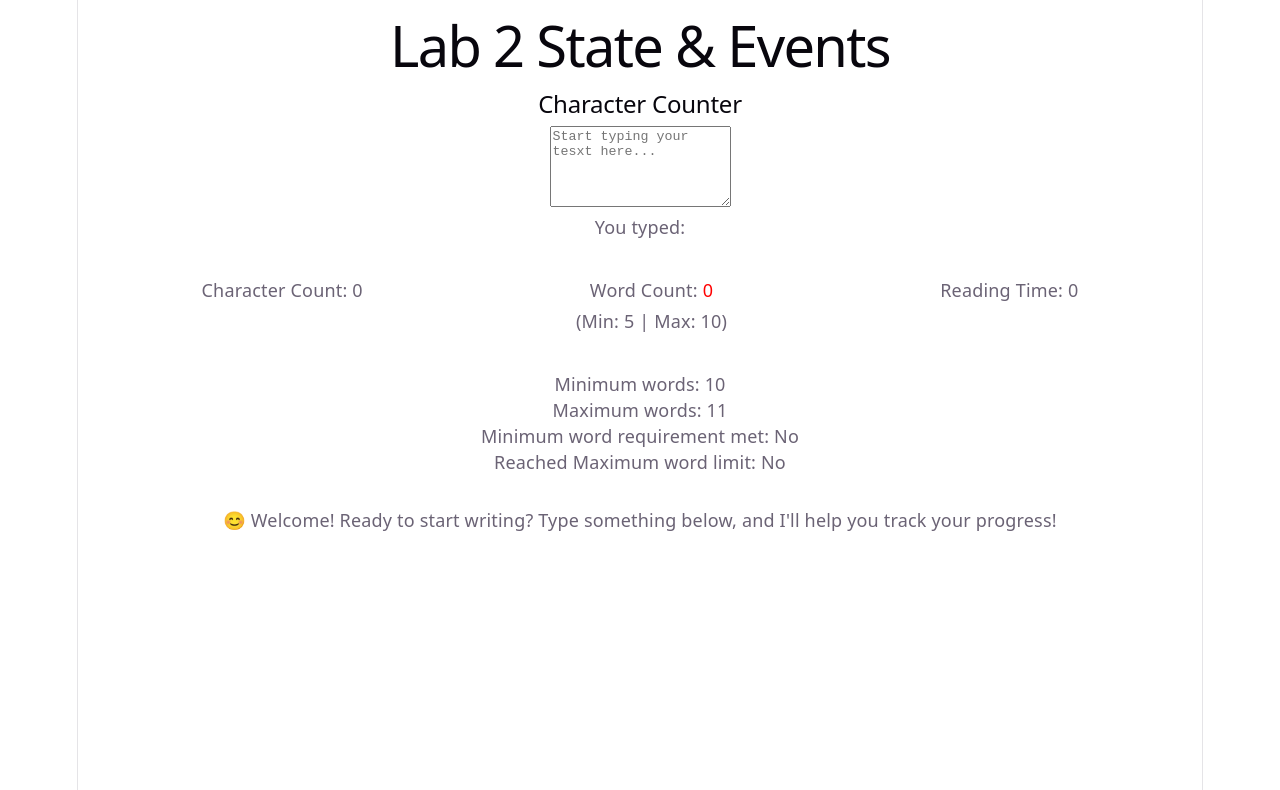
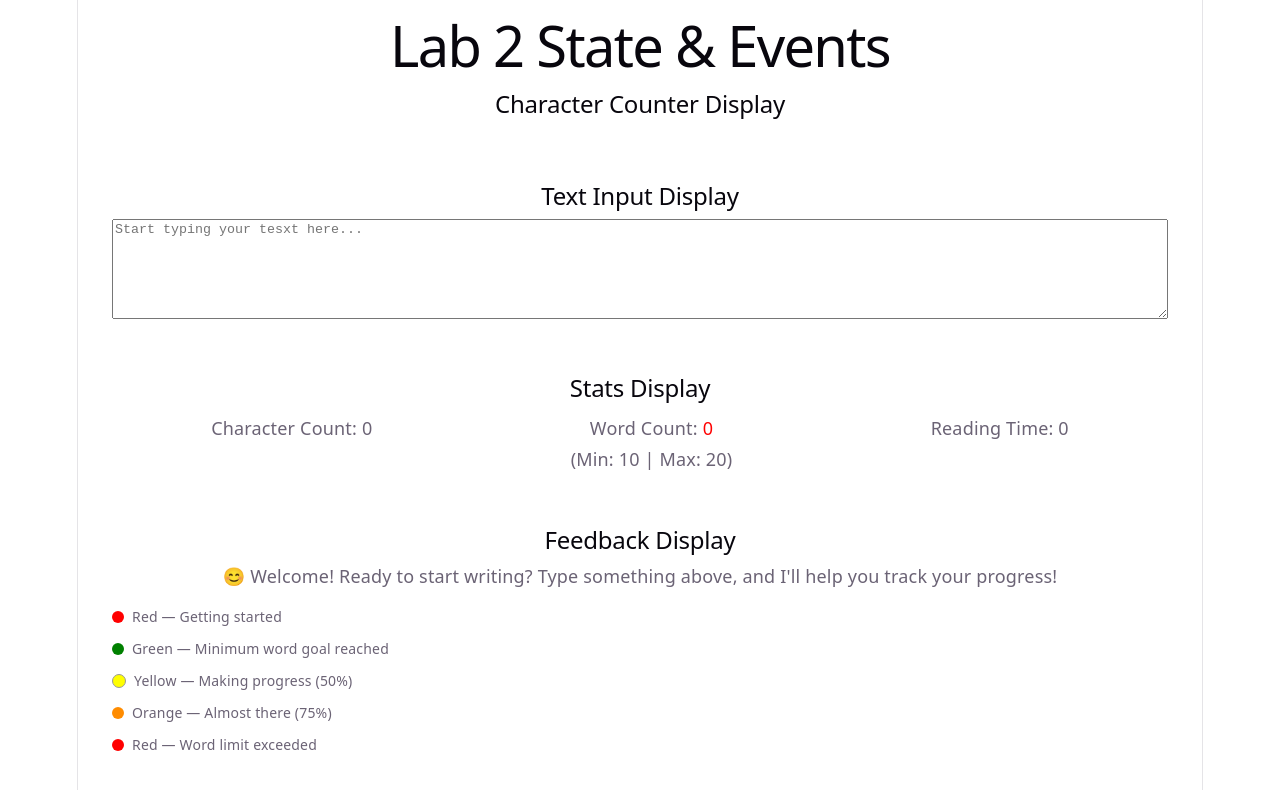
Before and after one commit to divzmadhu/lab-9-2, a React (Vite) app: page / in a window 1280 px wide. Shown: the top 790 px of the page. Built offline with nearby package versions, Linux system fonts and the light colour scheme.

Commit message:
add feedback color legend

```diff
--- a/src/App.css
+++ b/src/App.css
@@ -1,9 +1,35 @@
-.stats-box {
+.character-counter,
+.text-input-box,
+.stats-box,
+.feedback-box
+{
   border: 2px solid white;
   padding: 15px;
   margin: 15px 0;
   border-radius: 8px;
 }
+
+.text-input-box textarea {
+    width: 100%;
+    height: 100px;
+    box-sizing: border-box;
+    resize: vertical;
+}
+
+/* .text-input-box{
+  border: 2px solid white;
+  padding: 15px;
+  margin: 15px 0;
+  border-radius: 8px;
+
+} */
+
+/* .stats-box {
+  border: 2px solid white;
+  padding: 15px;
+  margin: 15px 0;
+  border-radius: 8px;
+} */
 
 .stats-row {
   display: flex;
@@ -15,29 +41,79 @@
   margin: 5px 0;
 }
 
-.feedback-box {
+/* .feedback-box {
   border: 2px solid white;
   padding: 15px;
   margin: 15px 0;
   border-radius: 8px;
-}
+} */
 
-.word-count.welcome {
+/*Word count colors*/
+/* .word-count.welcome {
     color: red;
-}
+} */
 
 .word-count.progress {
-    color: goldenrod;
+    color: red;
 }
 
 .word-count.success {
     color: green;
 }
 
+.word-count.caution {
+   color: blue;
+}
+
 .word-count.warning {
     color: darkorange;
 }
 
+
+.word-count.welcome,
 .word-count.limit {
     color: red;
 }
+
+
+/* Styles the color legend and its indicators inside the feedback box */
+.color-legend {
+    margin-top: 15px;
+    font-size: 14px;
+}
+
+.color-legend p {
+    display: flex;
+    align-items: center;
+    gap: 8px;
+    margin: 6px 0;
+}
+
+.legend-color {
+    display: inline-block;
+    width: 12px;
+    height: 12px;
+    border-radius: 50%;
+    flex-shrink: 0;
+}
+
+.legend-color.progress {
+    background-color: red;
+}
+
+.legend-color.success {
+    background-color: green;
+}
+
+.legend-color.caution {
+    background-color: yellow;
+    border: 1px solid #999;
+}
+
+.legend-color.warning {
+    background-color: darkorange;
+}
+
+.legend-color.limit {
+    background-color: red;
+}
--- a/src/App.tsx
+++ b/src/App.tsx
@@ -10,10 +10,10 @@ export default function App() {
   return (
     <div>
       <h1>Lab 2 State & Events </h1>
-      <h2>Character Counter</h2>
+      <h2>Character Counter Display</h2>
       <CharacterCounter
         minWords={10}
-        maxWords={11}
+        maxWords={20}
         targetReadingTime={5}
       />
       {/* <h2>Text Statistics</h2>
--- a/src/components/CharacterCounter/CharacterCounter.tsx
+++ b/src/components/CharacterCounter/CharacterCounter.tsx
@@ -1,8 +1,6 @@
 import { useState } from "react";
-
 import type { CharacterCounterProps } from "../../types";
 import TextInput from "../TextInput/TextInput";
-
 import StatsDisplay from "../StatsDisplay/StatsDisplay";
 
 
@@ -44,80 +42,138 @@ export default function CharacterCounter(props: CharacterCounterProps) {
         if (text === "") {
             return {
                 emoji: "😊",
-                message: "Welcome! Ready to start writing? Type something below, and I'll help you track your progress!",
+                message: "Welcome! Ready to start writing? Type something above, and I'll help you track your progress!",
                 type: "welcome"
 
             };
 
         }
-        else if (wordCount < (props.minWords ?? 0)) {
-            return {
-                emoji: "✍️",
-                message: "Keep going! You're getting started.",
-                type: "progress"
+        // else if (wordCount < (props.minWords ?? 0)) {
+        //     return {
+        //         emoji: "✍️",
+        //         message: "Keep going! You're getting started.",
+        //         type: "progress"
 
 
-            };
+        //     };
 
 
+        // }
+        // else if (wordCount === (props.minWords ?? 0)) {
+        //     return {
+        //         emoji: "😊",
+        //         message: "Great job! You've reached your goal.",
+        //         type: "success"
+
+
+        //     };
+        // }
+
+        // else if (wordCount >= (props.maxWords ?? 0)) {
+        //     return {
+        //         emoji: "🛑",
+        //         message: "You've reached your word limit!",
+        //         type: "limit"
+
+
+        //     };
+
+        // }
+
+        // else if (wordCount >= (props.maxWords ?? 0)) {
+        //     return {
+        //         emoji: "🛑",
+        //         message: "You've reached your word limit!",
+        //         type: "limit"
+        //     };
+        // }
+        // else if (wordCount === (props.minWords ?? 0)) {
+        //     return {
+        //         emoji: "😊",
+        //         message: "Great job! You've reached your goal.",
+        //         type: "success"
+        //     };
+        // }
+        // else if (wordCount >= Math.ceil((props.maxWords ?? 0) * 0.75)) {
+        //     return {
+        //         emoji: "😮",
+        //         message: "Almost there! Watch your word count.",
+        //         type: "warning"
+        //     };
+        // }
+        // else if (wordCount < (props.minWords ?? 0)) {
+        //     return {
+        //         emoji: "✍️",
+        //         message: "Keep going! You're getting started.",
+        //         type: "progress"
+        //     };
+        // }
+
+        // // Round up 75% of the maximum word count to a whole number.
+        // else if (wordCount >= Math.ceil((props.maxWords ?? 0) * 0.75)) {
+        //     return {
+        //         emoji: "😮",
+        //         message: "Almost there! Watch your word count.",
+        //         type: "warning"
+        //     };
+        // }
+
+        else if (wordCount > (props.maxWords ?? 0)) {
+            return {
+                emoji: "🛑",
+                message: "You've exceeded your word limit!",
+                type: "limit"
+            };
         }
         else if (wordCount === (props.minWords ?? 0)) {
             return {
                 emoji: "😊",
                 message: "Great job! You've reached your goal.",
                 type: "success"
-
-
             };
         }
-
-
-        // else if (wordCount >= (props.maxWords ?? 0) * 0.75) {
-        //     return {
-        //         emoji: "😮",
-        //         message: "Almost there! Watch your word count.",
-        //         type: "warning"
-
-
-        //     };
-
-        // }
-
-        else if (wordCount >= (props.maxWords ?? 0)) {
-            return {
-                emoji: "🛑",
-                message: "You've reached your word limit!",
-                type: "limit"
-
-
-            };
-
-        }
-
-        else if (wordCount >= Math.ceil (props.maxWords ?? 0) * 0.75) {
+        else if (wordCount >= Math.ceil((props.maxWords ?? 0) * 0.75)) {
             return {
                 emoji: "😮",
                 message: "Almost there! Watch your word count.",
                 type: "warning"
             };
         }
-
-
+        else if (wordCount >= Math.ceil((props.maxWords ?? 0) * 0.5)) {
+            return {
+                emoji: "🙂",
+                message: "You're making progress! Keep going.",
+                type: "caution"
+            };
+        }
+        else {
+            return {
+                emoji: "✍️",
+                message: "Keep going! You're getting started.",
+                type: "progress"
+            };
+        }
 
     }
 
+
     const feedback = getFeedback();
-    console.log("Word count:", wordCount, "Feedback type:", feedback?.type);
-
 
     return (
         <>
-            <div>
-                <TextInput onTextChange={setText} />
+            <div className="character-counter">
+                {/* <h2>Character Counter</h2> */}
 
-                <p>You typed: {text}</p>
+
+                <div className="text-input-box">
+                    <h2>Text Input Display</h2>
+                    <TextInput onTextChange={setText} />
+                </div>
+
+                {/* <p>You typed: {text}</p> */}
 
                 <section className="stats-box">
+                    <h2>Stats Display</h2>
                     <StatsDisplay
                         stats={{
                             characterCount: text.length,
@@ -125,46 +181,43 @@ export default function CharacterCounter(props: CharacterCounterProps) {
                             readingTime: readingTime,
                         }}
                         feedbackType={feedback.type}
+                        minWords={props.minWords}
+                        maxWords={props.maxWords}
 
                     />
 
-
-                </section>
-
-                <section>
-                    <p>Minimum words: {props.minWords}</p>
-                    <p>Maximum words: {props.maxWords}</p>
                 </section>
 
 
+                {/* <section>
+                <p>Minimum words: {props.minWords}</p>
+                <p>Maximum words: {props.maxWords}</p>
+            </section> */}
+                {/*
+            <p>Minimum word requirement met: {hasMinimumWords ? "Yes" : "No"}</p>
 
-
-                {/* <p>Minimum Words = {props.minWords}</p> */}
-                <p>Minimum word requirement met: {hasMinimumWords ? "Yes" : "No"}</p>
-
-                {/* <p>Maximum Words = {props.maxWords}</p> */}
-                <p>Reached Maximum word limit:  {hasMaximumWords ? "Yes" : "No"}</p>
-                {/* <p>Reached Maximum word limit: {hasMaximumWords ? `Have Exceeded the Word limit` : `Words ${hasMaximumWords} / {props.maxWords}` }</p> */}
-                {/* <p>Target Reading Time = {props.targetReadingTime}</p> */}
-
-                {/* <section classname="stats-box">
-                <StatsDisplay
-                    stats={{
-                        characterCount: text.length,
-                        wordCount: wordCount,{props.miniWords} | {props.maxWords}
-                readingTime: readingTime,
-                }}
-            />
+            <p>Reached Maximum word limit:  {hasMaximumWords ? "Yes" : "No"}</p> */}
 
 
 
-            </section> */}
+                {/*Feedback Box */}
+                < div className="feedback-box" >
+                    <h2>Feedback Display</h2>
+
+                    <p>{feedback.emoji} {feedback.message}</p>
+
+                    {/* Color legend explaining the meaning of each word-count status color */}
+                    <div className="color-legend">
+                        <p><span className="legend-color progress"></span> Red — Getting started</p>
+                        <p><span className="legend-color success"></span> Green — Minimum word goal reached</p>
+                        <p><span className="legend-color caution"></span> Yellow — Making progress (50%)</p>
+                        <p><span className="legend-color warning"></span> Orange — Almost there (75%)</p>
+                        <p><span className="legend-color limit"></span> Red — Word limit exceeded</p>
+                    </div>
+                </div >
+
             </div>
-            {/*Feedback Box */}
-            <div className="feedback-box">
 
-                <p>{feedback.emoji} {feedback.message}</p>
-            </div>
         </>
     );
 }
--- a/src/components/StatsDisplay/StatsDisplay.tsx
+++ b/src/components/StatsDisplay/StatsDisplay.tsx
@@ -16,7 +16,7 @@ export default function StatsDisplay(props: StatsDisplayProps) {
                         {props.stats.wordCount}
                     </span>
                 </p>
-                <p>(Min: 5 | Max: 10)</p>
+                <p>(Min: {props.minWords} | Max: {props.maxWords})</p>
             </div>
 
             <div className="stat-item">
--- a/src/components/TextInput/TextInput.tsx
+++ b/src/components/TextInput/TextInput.tsx
@@ -4,7 +4,8 @@ export default function TextInput(props: TextInputProps) {
     return (
         <textarea
             // makes the text area approximately five lines tall initially.
-            rows={5}
+            // rows={5}
+            // columns ={50}
             placeholder={props.placeholder ?? "Start typing your tesxt here..."}
             defaultValue={props.initialValue}
             onChange={(event) => props.onTextChange(event.target.value)}
```
